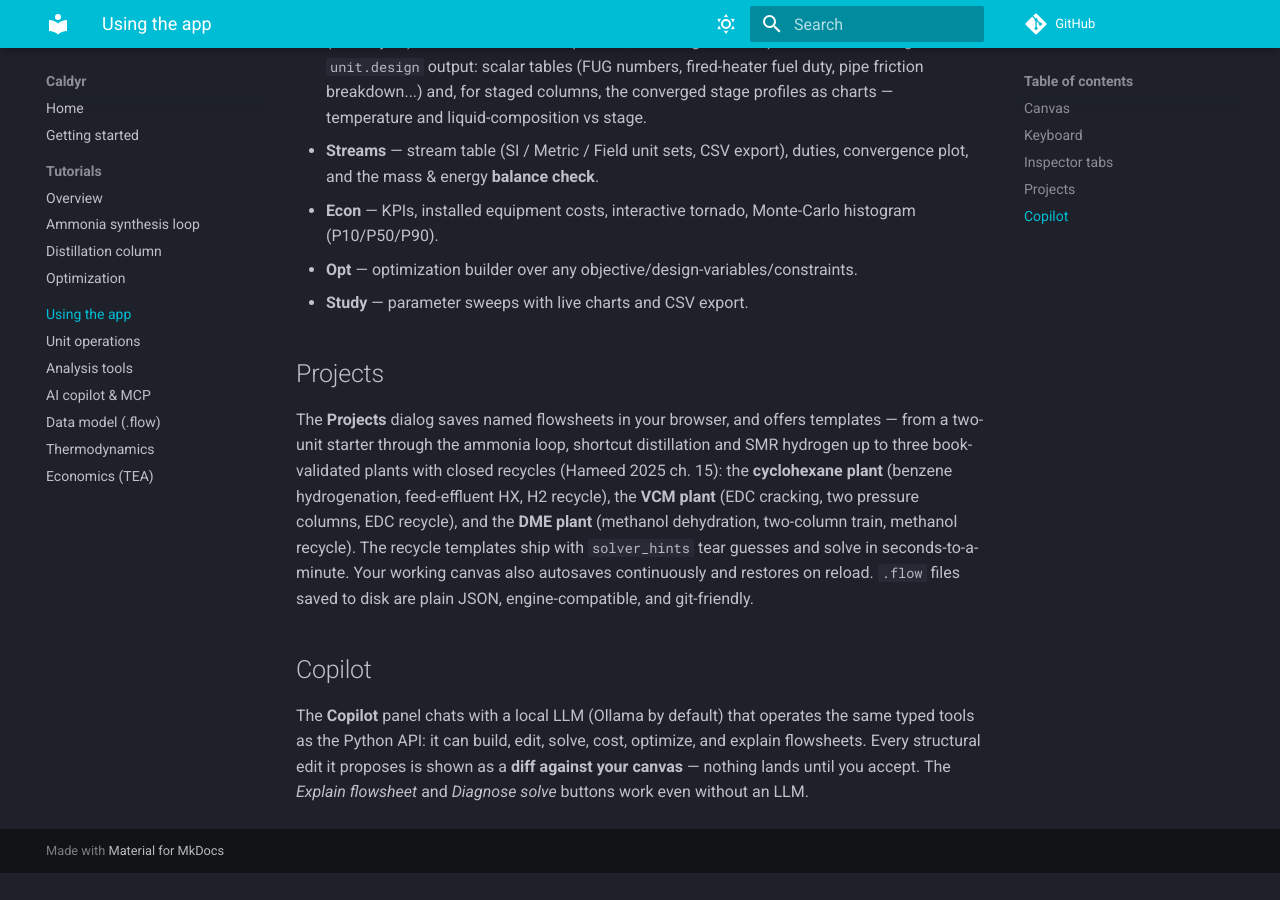
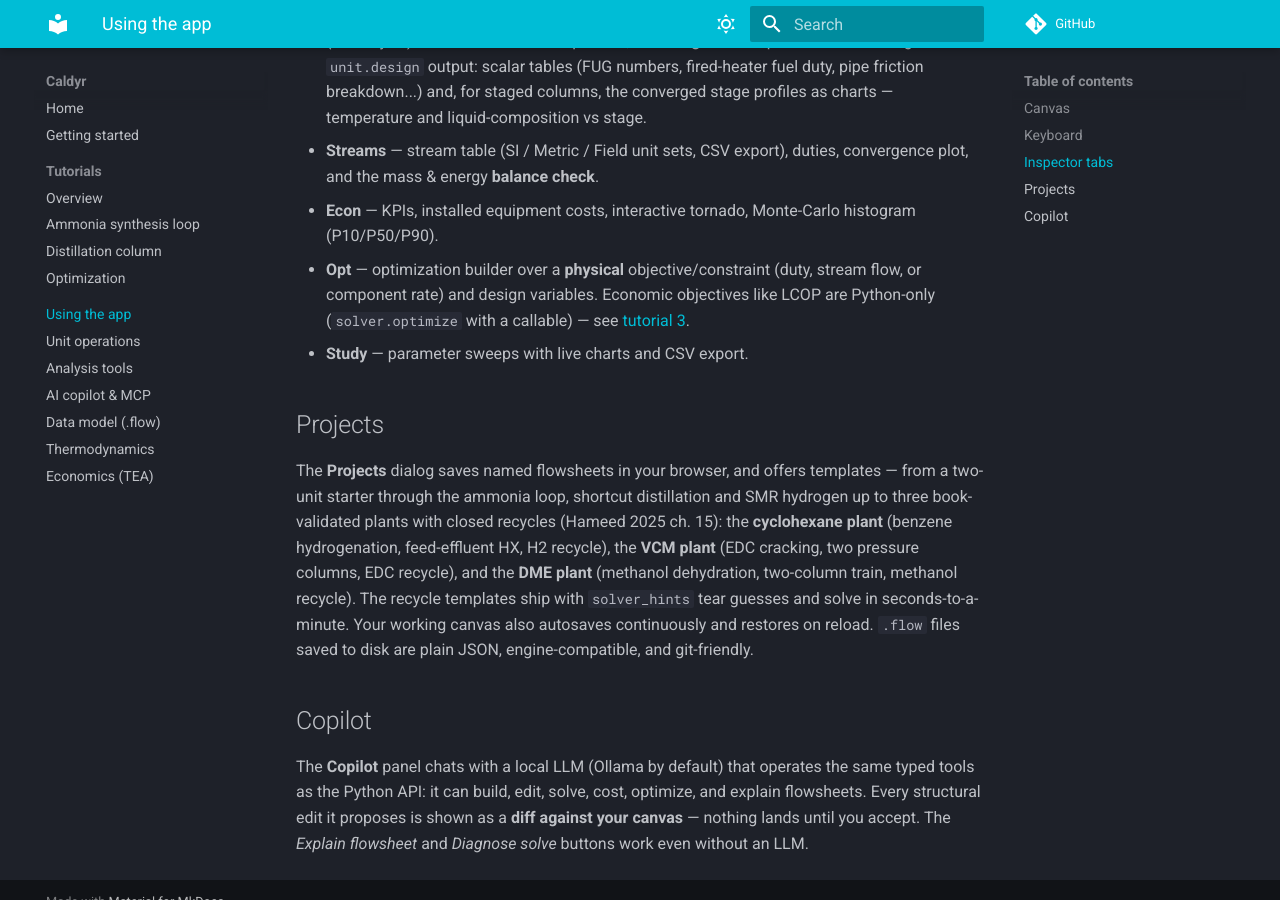
Before and after one commit to rpg32/caldyr, an MkDocs documentation site: the page built from docs/ui-guide.md, in a window 1280 px wide and 900 px high, scrolled down 1313 px. Built offline with MkDocs 1.6.1 and Material for MkDocs 9.7.7, drawn with Linux system fonts in a browser that asks for light colours; comment, search, counter and statistics services are not loaded; before the commit the page ends 2186 px from its top, so only the background shows below that.

Commit message:
docs: keep the Opt-panel scope honest in the UI guide
The web Opt panel optimizes physical metrics only (duty, stream flow, component
rate); economic objectives like LCOP are Python-only via solver.optimize with a
callable. Clarify the UI guide (tutorial 3 already states this) so the docs
don't over-claim "any objective".

Co-Authored-By: Claude Fable 5 <noreply@anthropic.com>

```diff
--- a/docs/ui-guide.md
+++ b/docs/ui-guide.md
@@ -48,7 +48,10 @@
   duties, convergence plot, and the mass & energy **balance check**.
 - **Econ** — KPIs, installed equipment costs, interactive tornado, Monte-Carlo
   histogram (P10/P50/P90).
-- **Opt** — optimization builder over any objective/design-variables/constraints.
+- **Opt** — optimization builder over a **physical** objective/constraint
+  (duty, stream flow, or component rate) and design variables. Economic
+  objectives like LCOP are Python-only (`solver.optimize` with a callable) — see
+  [tutorial 3](tutorial-optimization.md).
 - **Study** — parameter sweeps with live charts and CSV export.
 
 ## Projects
```
